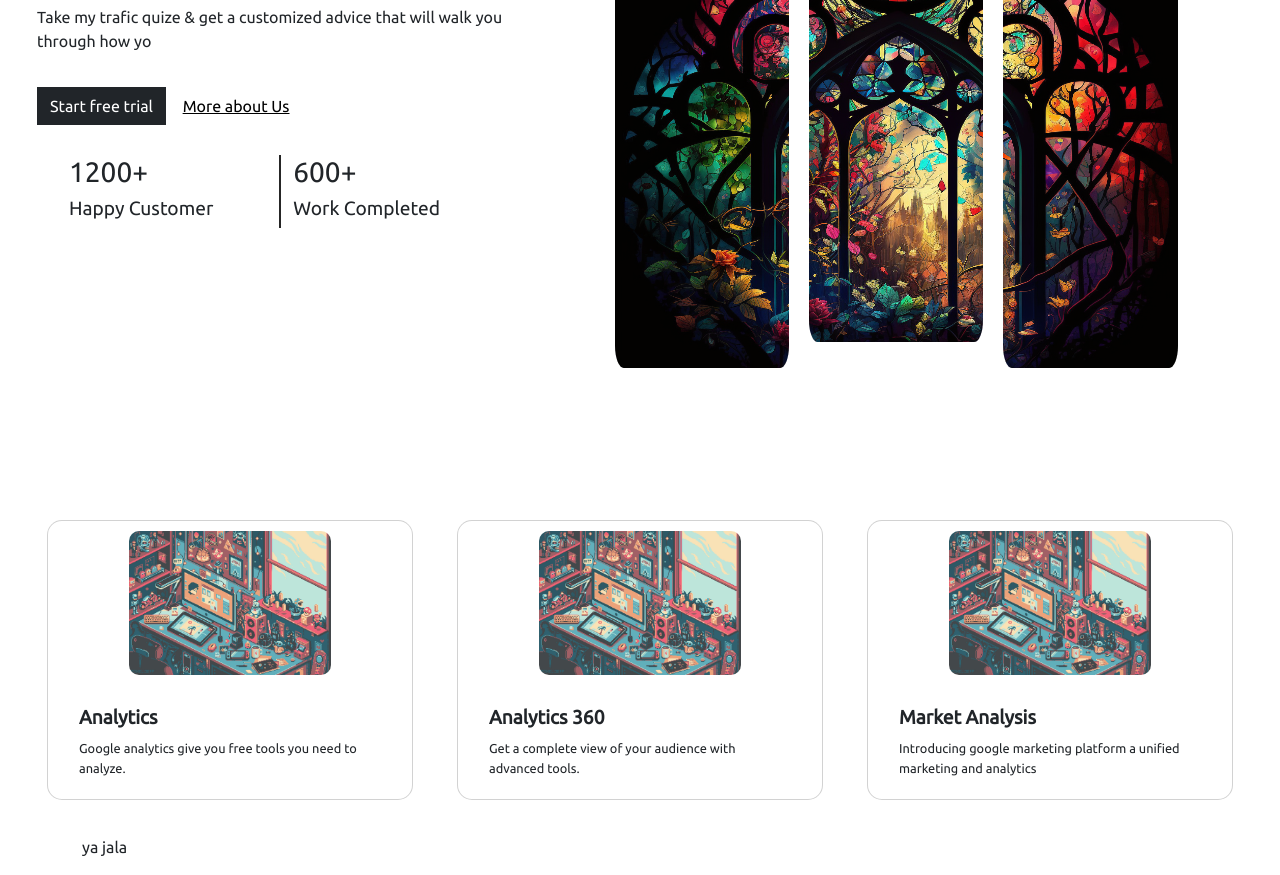
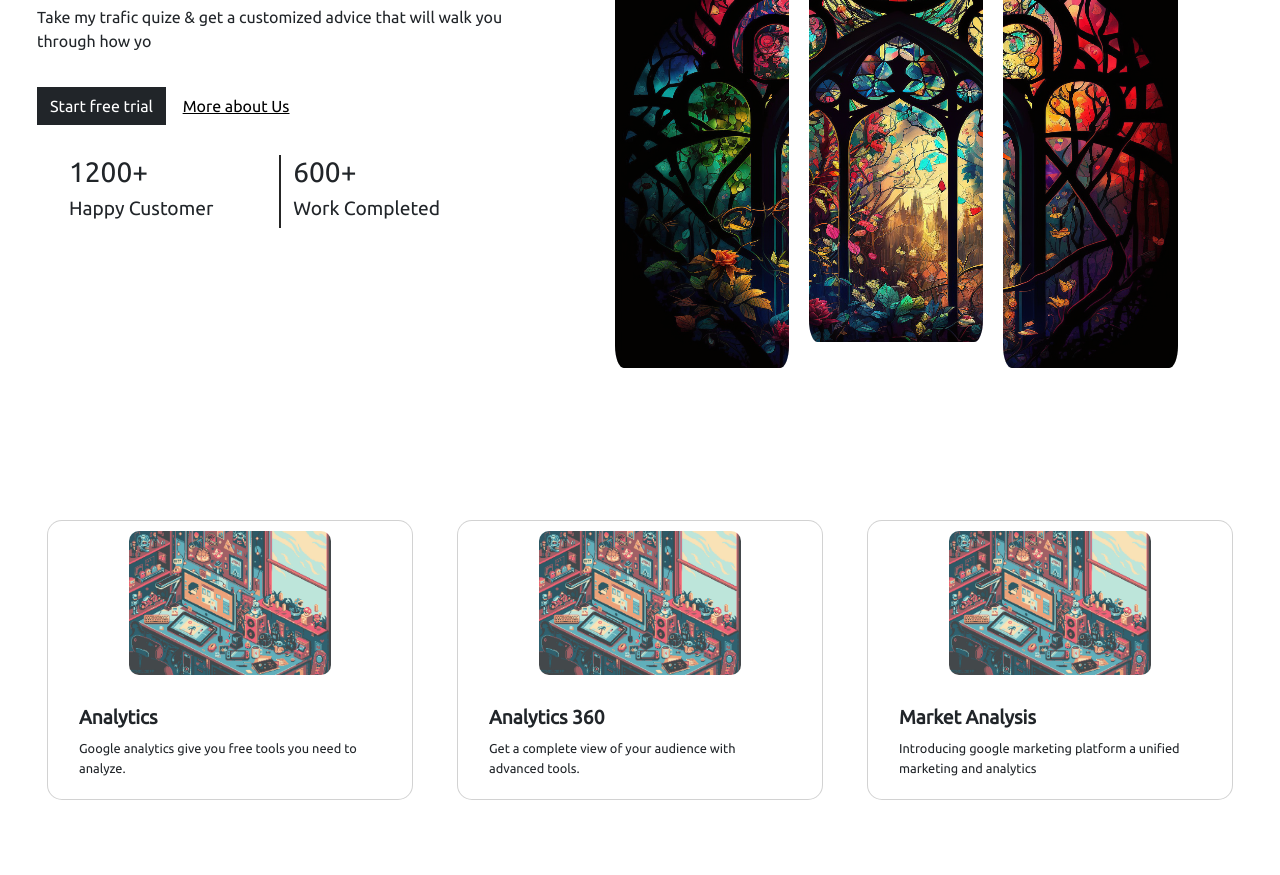
Before and after one commit to Dicias/Sitio-con-Bootssrap, a plain HTML site: page index.html in a window 1280 px wide. Shown: the part 194-1069 px from the top of the page. After the commit the page ends 1029 px from the top, so only its background shows below. Drawn offline with nearby package versions, Linux system fonts and the light colour scheme.

Commit message:
cambio de version 2

```diff
--- a/index.html
+++ b/index.html
@@ -137,7 +137,7 @@
 <!-- Footer -->
   <footer>
     <div class="container" style="justify-content: center; align-items: center;">
-      <p>ya jala</p>
+      <div style="background-color: aqua;"></div>
     </div>
   </footer>
 
```
